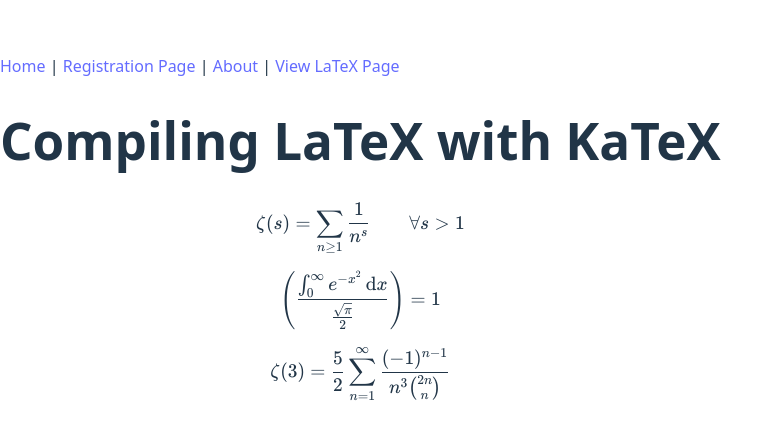
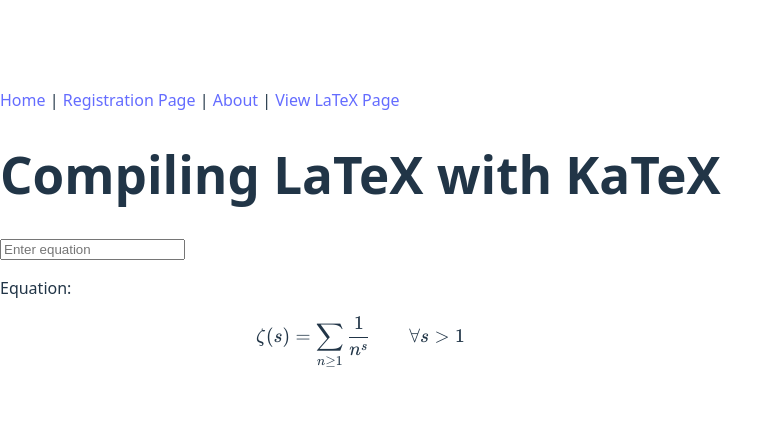
Before and after one commit to awong50/Lorem-Ipsum__aidanw26_alexanderg311_chloew41_princedenh2, a React (Vite) app: page /latex in a window 1280 px wide. Shown: the part 164-602 px from the top of the page, without its empty margins (0-784 px from the left). Built offline with nearby package versions, Linux system fonts and the light colour scheme; the HTML template or start-up script is replaced by a standard one.

Commit message:
user inputs

```diff
--- a/src/pages/KaTeXPage.tsx
+++ b/src/pages/KaTeXPage.tsx
@@ -1,14 +1,23 @@
 import { useEffect, useRef } from 'react';
+import { useState } from 'react';
 import katex from 'katex';
 import 'katex/dist/katex.min.css';
 
 const LatexPage = () => {
+
+  const [equation, setEquation] = useState<string>('');
+
+  const handleInputChange =
+      (e: React.ChangeEvent<HTMLInputElement>) => {
+          setEquation(e.target.value);
+      };
+
   const containerRef = useRef<HTMLDivElement>(null);
   const latexSource = `
     \\zeta(s) = \\sum_{n \\geq 1} \\frac{1}{n^s} \\quad \\quad \\forall{s > 1}
-    \\left(\\frac{\\int_0^\\infty e^{-x^2} \\, \\mathrm{d}x}{\\frac{\\sqrt\\pi}{2}}\\right) = 1
-    \\zeta(3) = \\frac{5}{2} \\sum_{n=1}^\\infty \\frac{(-1)^{n-1}}{n^3 \\binom{2n}{n}}
   `;
+  //\\left(\\frac{\\int_0^\\infty e^{-x^2} \\, \\mathrm{d}x}{\\frac{\\sqrt\\pi}{2}}\\right) = 1
+  //\\zeta(3) = \\frac{5}{2} \\sum_{n=1}^\\infty \\frac{(-1)^{n-1}}{n^3 \\binom{2n}{n}}
 
   useEffect(() => {
     if (containerRef.current) {
@@ -29,6 +38,12 @@
   return (
     <div>
       <h1>Compiling LaTeX with KaTeX</h1>
+      <div>
+        <input type="text" value={equation}
+          onChange={handleInputChange}
+          placeholder="Enter equation" />
+        <p>Equation: {equation}</p>
+      </div>
       <div ref={containerRef}></div>
     </div>
   );
```
